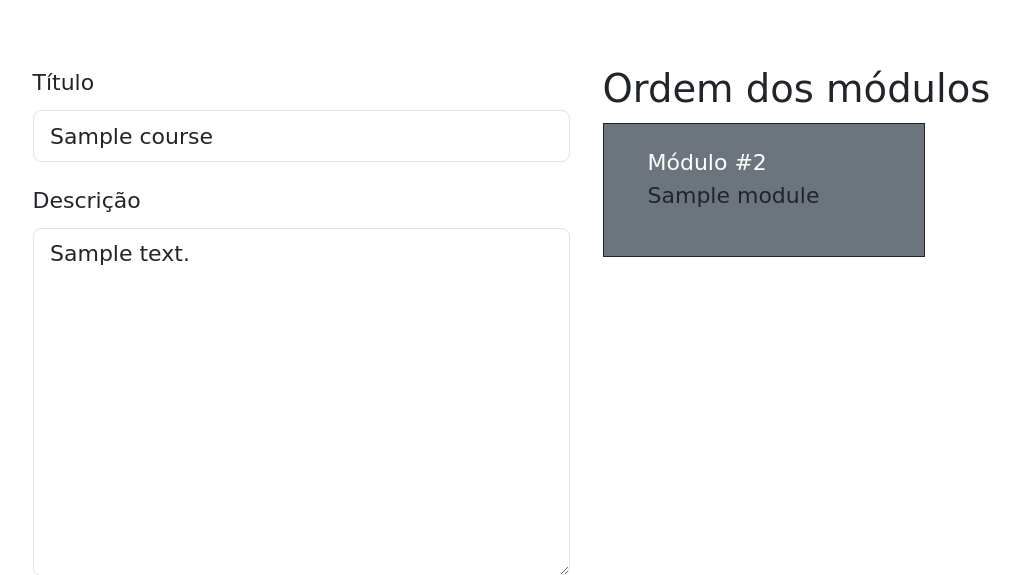
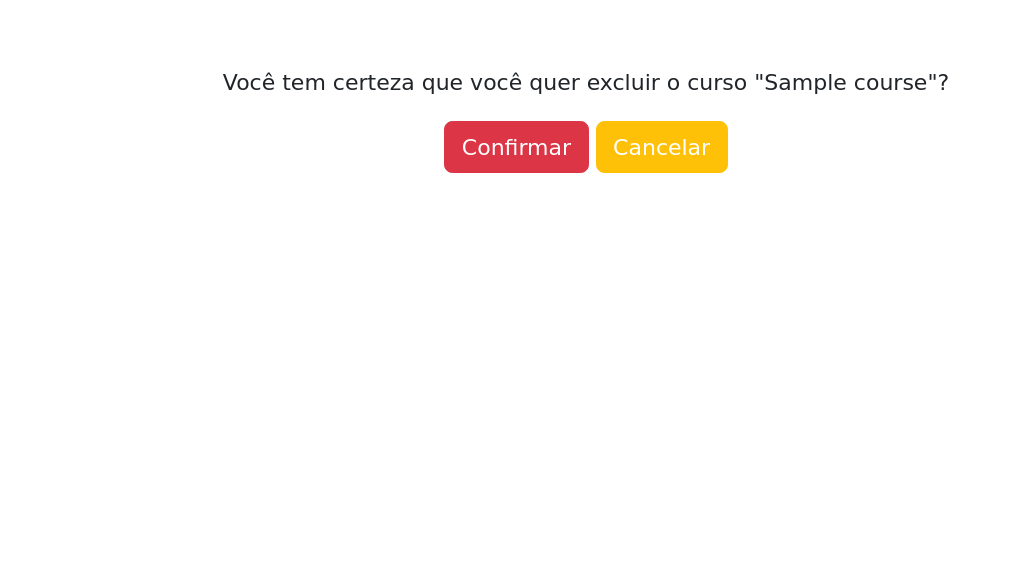
Before and after one commit to gabrielustosa/educa-old, a Django app: page /course/delete/1/ in a window 1280 px wide. Shown: the part 69-644 px from the top of the page, without its empty margins (54-1074 px from the left). After the commit the page ends 242 px from the top, so only its background shows below. Run offline with Django 4.2, Linux system fonts and the light colour scheme; a user stored in the database is signed in; tables that the repository leaves empty hold one stand-in row (values such as "Sample post"); some libraries are stand-ins or nearby versions; some web fonts are replaced.

Commit message:
Adicionado delete course view

```diff
--- a/educa/apps/course/urls.py
+++ b/educa/apps/course/urls.py
@@ -7,5 +7,6 @@ app_name = 'course'
 urlpatterns = [
     path('mine/', views.CourseOwnerListView.as_view(), name='mine'),
     path('create/', views.CourseCreateView.as_view(), name='create'),
-    path('delete/<int:pk>/', views.CourseUpdateView.as_view(), name='update'),
+    path('udpdate/<int:pk>/', views.CourseUpdateView.as_view(), name='update'),
+    path('delete/<int:pk>/', views.CourseDeleteView.as_view(), name='delete'),
 ]
--- a/educa/apps/course/views.py
+++ b/educa/apps/course/views.py
@@ -1,6 +1,6 @@
 from django.contrib.auth.mixins import PermissionRequiredMixin, LoginRequiredMixin
 from django.urls import reverse_lazy
-from django.views.generic import ListView, TemplateView, CreateView, UpdateView
+from django.views.generic import ListView, TemplateView, CreateView, UpdateView, DeleteView
 
 from educa.apps.course.models import Course
 from educa.apps.module.models import Module
@@ -49,9 +49,20 @@ class CourseUpdateView(
     model = Course
     fields = ['title', 'description', 'subject', 'image']
     success_url = reverse_lazy('course:mine')
-    permission_required = 'courses.delete_course'
+    permission_required = 'courses.change_course'
 
     def get_context_data(self, **kwargs):
         context = super().get_context_data(**kwargs)
         context['modules'] = Module.objects.filter(course=self.get_object())
         return context
+
+
+class CourseDeleteView(
+    LoginRequiredMixin,
+    PermissionRequiredMixin,
+    DeleteView,
+):
+    template_name = 'course/delete.html'
+    model = Course
+    success_url = reverse_lazy('course:mine')
+    permission_required = 'courses.delete_course'
--- a/educa/apps/module/models.py
+++ b/educa/apps/module/models.py
@@ -11,8 +11,8 @@ class Module(models.Model):
         related_name='modules',
         on_delete=models.CASCADE
     )
-    title = models.CharField(max_length=200)
-    description = models.TextField(blank=True)
+    title = models.CharField('Título', max_length=200)
+    description = models.TextField('Descrição', blank=True)
     order = OrderField(blank=True, for_fields=['course'])
 
     def __str__(self):
--- /dev/null
+++ b/templates/course/delete.html
@@ -0,0 +1,21 @@
+{% extends 'base.html' %}
+{% load bootstrap5 %}
+
+{% block title %}
+    Excluir Curso
+{% endblock %}
+
+{% block content %}
+    <div class="container text-center pt-5">
+        <form method="post">
+            {% csrf_token %}
+            <p>Você tem certeza que você quer excluir o curso "{{ object.title }}"?</p>
+            {% buttons %}
+                <button type="submit" class="btn btn-danger">Confirmar</button>
+                <button type="submit" class="btn btn-warning">
+                    <a href="{% url 'course:mine' %}" class="text-decoration-none text-white">Cancelar</a>
+                </button>
+            {% endbuttons %}
+        </form>
+    </div>
+{% endblock %}
--- a/templates/course/mine.html
+++ b/templates/course/mine.html
@@ -8,7 +8,7 @@
     <div class="container">
         <div class="row row-cols-auto">
             {% for course in courses %}
-                <div class="col pb-3">
+                <div class="col py-3">
                     <div class="card pt-3" style="width: 13rem;">
                         <a href="#" class="text-decoration-none">
                             <img class="card-img-top" src="{{ course.image.url }}" alt="Post image">
@@ -22,7 +22,7 @@
                                     <a href="{% url 'course:update' course.id %}" class="btn btn-primary">
                                         Editar
                                     </a>
-                                    <a href="" class="btn btn-primary">
+                                    <a href="{% url 'course:delete' course.id %}" class="btn btn-primary">
                                         Deletar
                                     </a>
                                 </div>
--- a/templates/course/update.html
+++ b/templates/course/update.html
@@ -19,7 +19,7 @@
             </div>
             <div class="col">
                 <h3>Ordem dos módulos</h3>
-                <div class="contents bg-secondary py-3 border border-dark" style="width: 60%;">
+                <div class="contents bg-secondary py-3 border border-dark" style="width: 70%;">
                     <ul id="modules" style="list-style-type: none;">
                         {% for module in modules %}
                             <li data-id="{{ module.id }}">
@@ -37,6 +37,11 @@
                             <li>Seu curso ainda não possui módulos.</li>
                         {% endfor %}
                     </ul>
+                </div>
+                <div class="pt-2">
+                    <a href="{% url 'module:create' course.id %}" class="btn btn-primary btn-sm">
+                        Criar novo Módulo
+                    </a>
                 </div>
             </div>
         </div>
```
